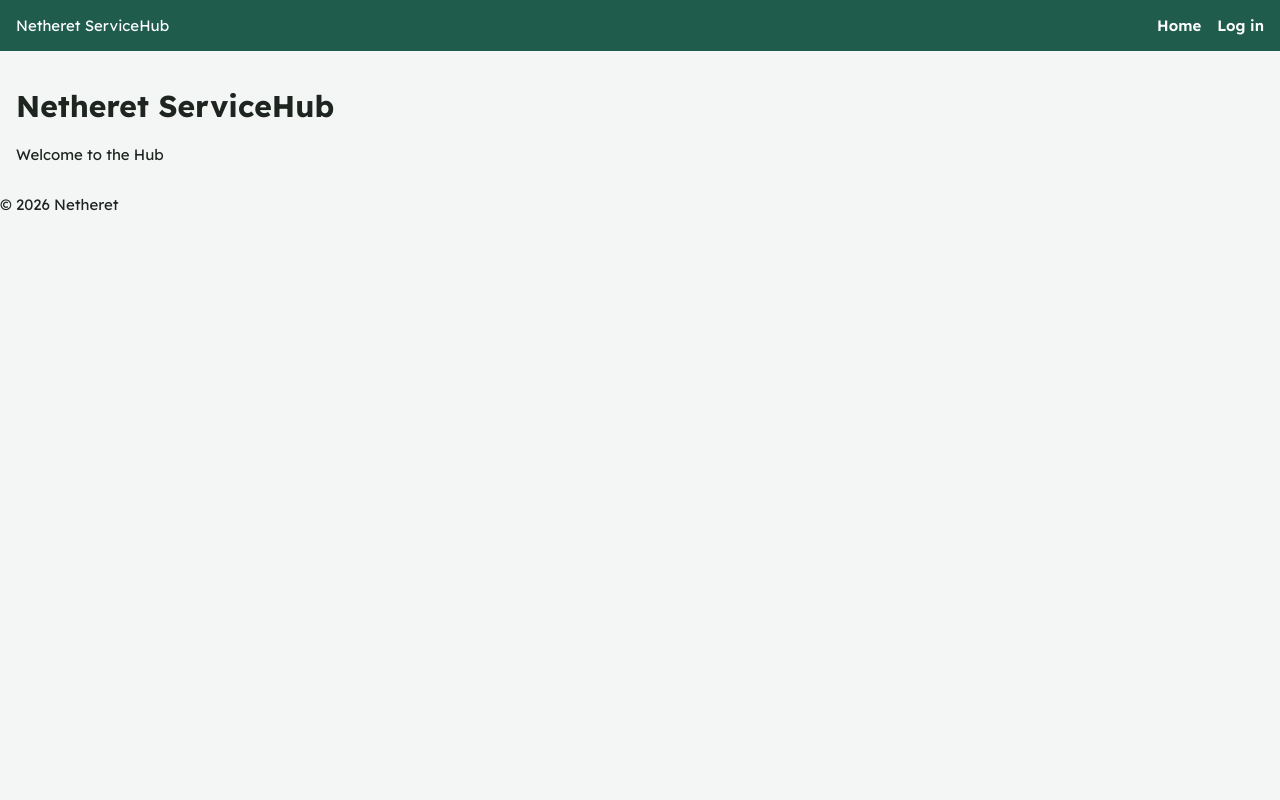
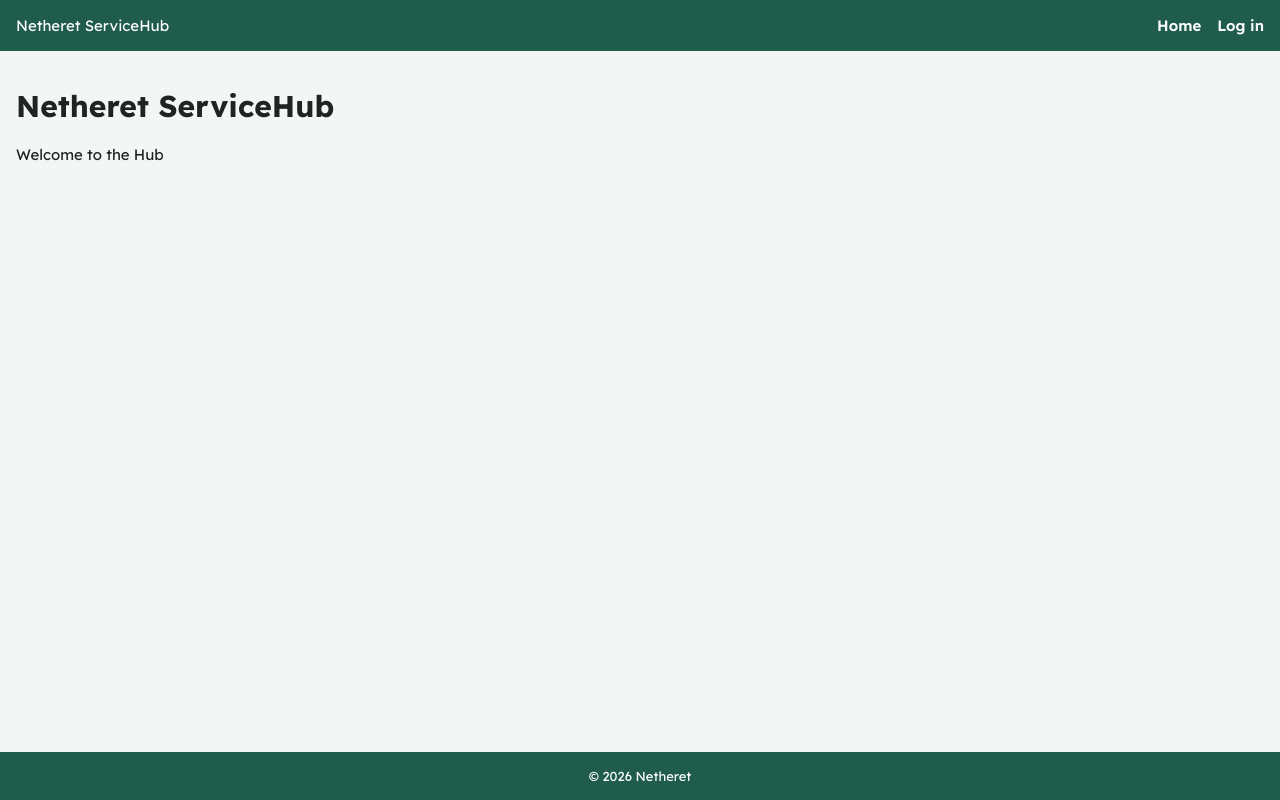
Before and after one commit to Choom-ba/Netheret, a Flask app: page / in a window 1280 px wide. Run offline with Flask 3, Linux system fonts and the light colour scheme.

Commit message:
Style footer

```diff
--- a/static/css/style.css
+++ b/static/css/style.css
@@ -14,6 +14,9 @@ body {
     margin: 0;
     color: var(--text);
     background: var(--background);
+    display: flex;
+    flex-direction: column;
+    min-height: 100vh;
 
 }
 
@@ -28,6 +31,7 @@ header {
 
 main {
     padding: 16px;
+    flex: 1;
 }
 
 form {
@@ -89,3 +93,11 @@ nav a:focus-visible {
     outline: 2px solid var(--amber);
     outline-offset:2px;
 }
+
+footer {
+    background: var(--primary);
+    color: var(--white);
+    padding: 16px;
+    text-align: center;
+    font-size: 13px;
+}
```
